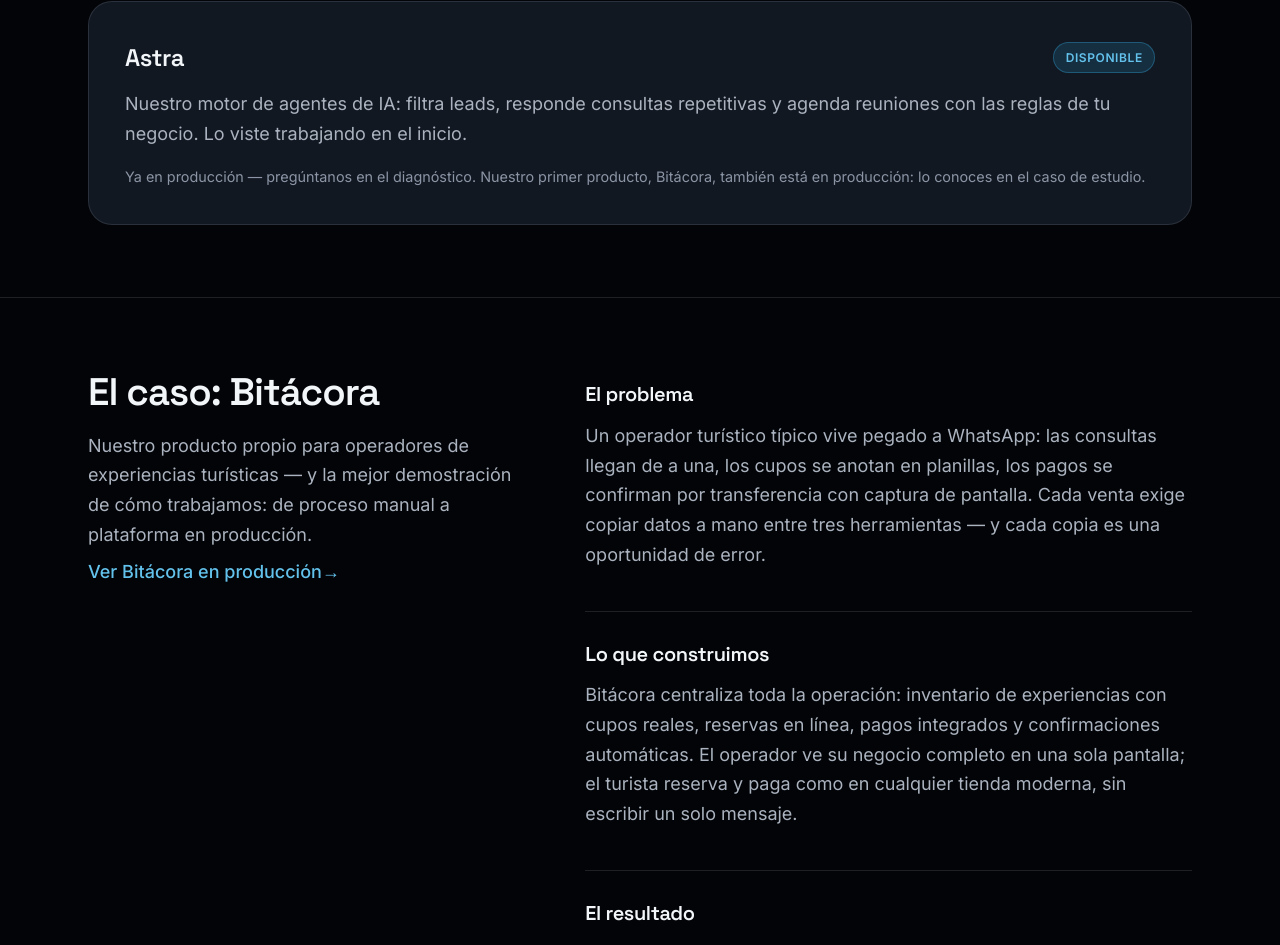
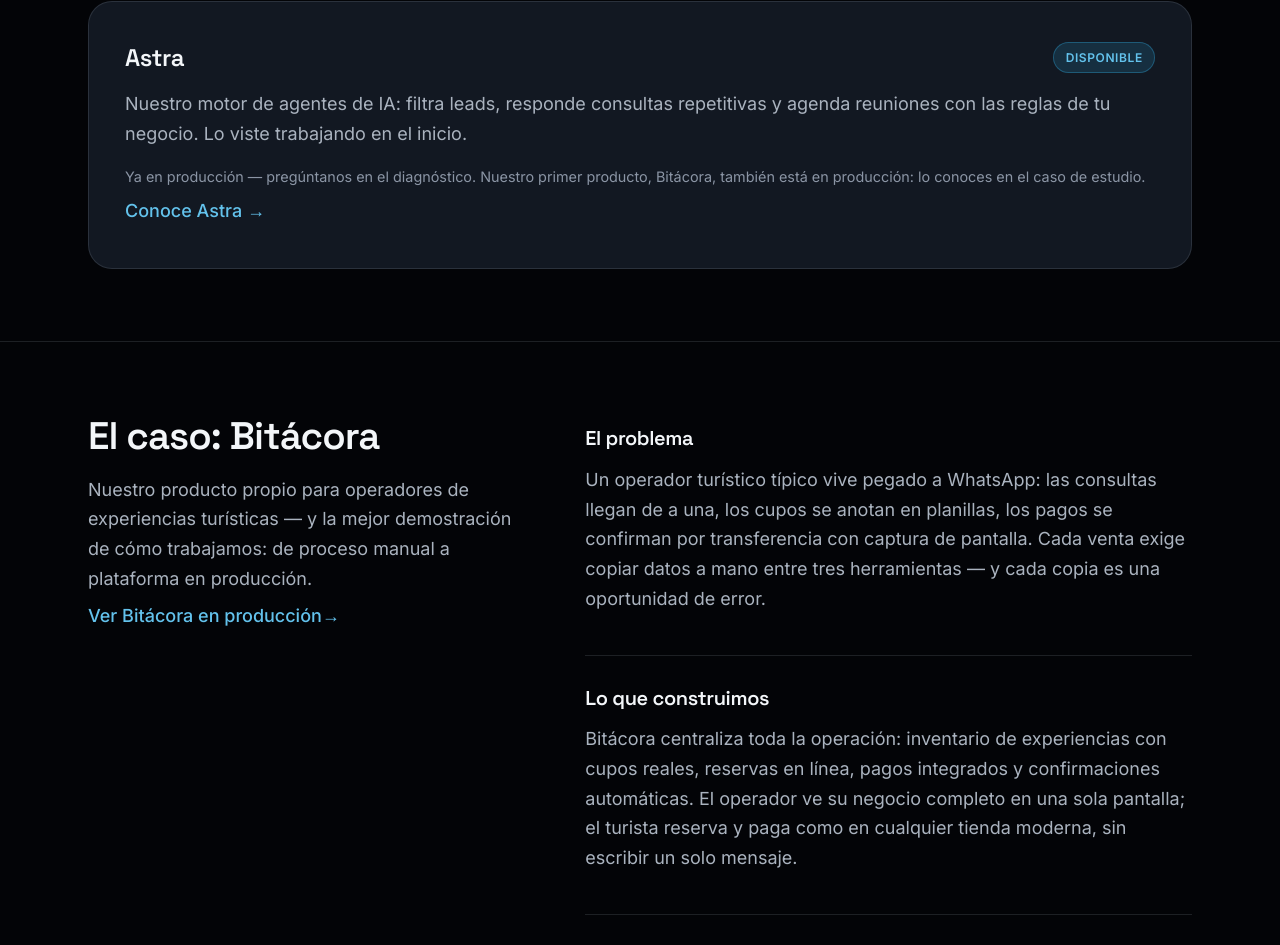
Before and after one commit to andresga79/astromind, a Next.js app: page / in a window 1280 px wide. Shown: the part 1665-2610 px from the top of the page. Built offline with nearby package versions, Linux system fonts and the light colour scheme.

Commit message:
feat: link a Astra desde la tarjeta de producto

```diff
--- a/components/sections/Productos.tsx
+++ b/components/sections/Productos.tsx
@@ -20,6 +20,14 @@
               producto, Bitácora, también está en producción: lo conoces en
               el caso de estudio.
             </p>
+            <a
+              className="producto-link"
+              href="https://astra.astromind.cl"
+              rel="noreferrer"
+              target="_blank"
+            >
+              Conoce Astra →
+            </a>
           </article>
         </div>
       </div>
```
